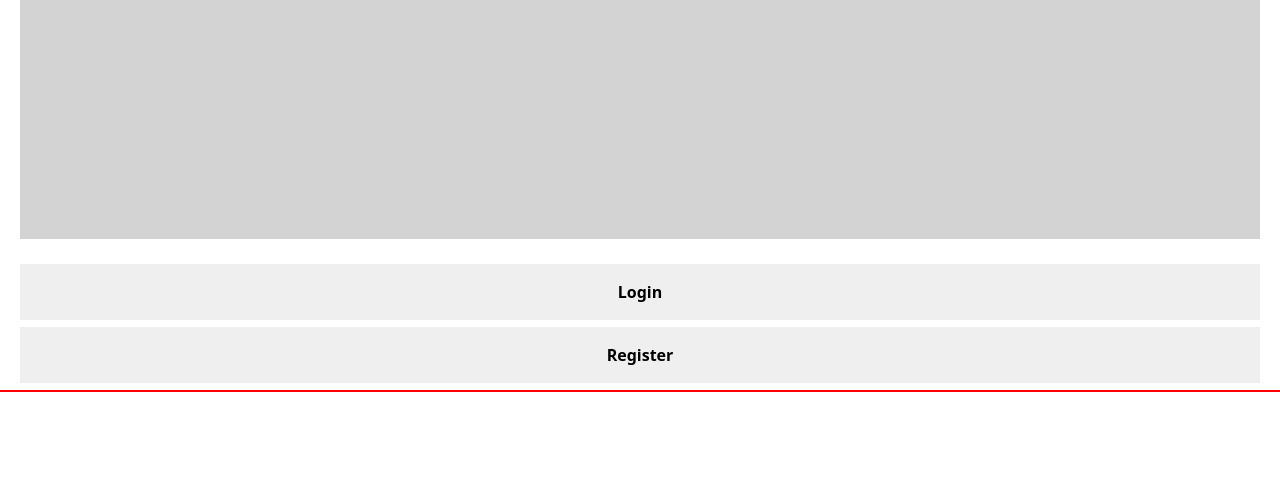
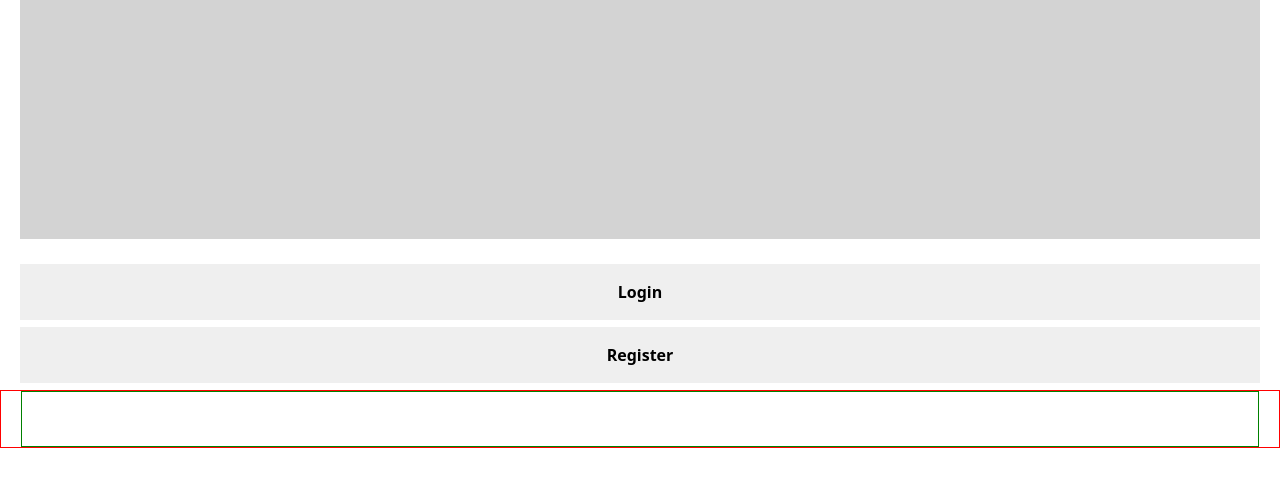
Before and after one commit to jttno1111/jttno1111, a PHP site: page /GetStarted.html in a window 1280 px wide. Shown: the part 302-800 px from the top of the page. Run offline with PHP 8.4, Linux system fonts and the light colour scheme; some libraries are stand-ins or nearby versions.

Commit message:
Add files via upload

```diff
--- a/GetStarted.html
+++ b/GetStarted.html
@@ -39,9 +39,9 @@
 </div>
 
 <div class = "Box-gSign-in">
+    <div class="g-signin2" data-onsuccess="onSignIn"></div>
+</div>
 
-</div>
-    <div class="g-signin2" data-onsuccess="onSignIn"></div>
 
 </body>
 
--- a/gApi.css
+++ b/gApi.css
@@ -1,6 +1,7 @@
 .g-signin2 {
 	width:100%;
 	height:7%;
+	border:1px solid green;
 }
 
 .Box-gSign-in{
```
